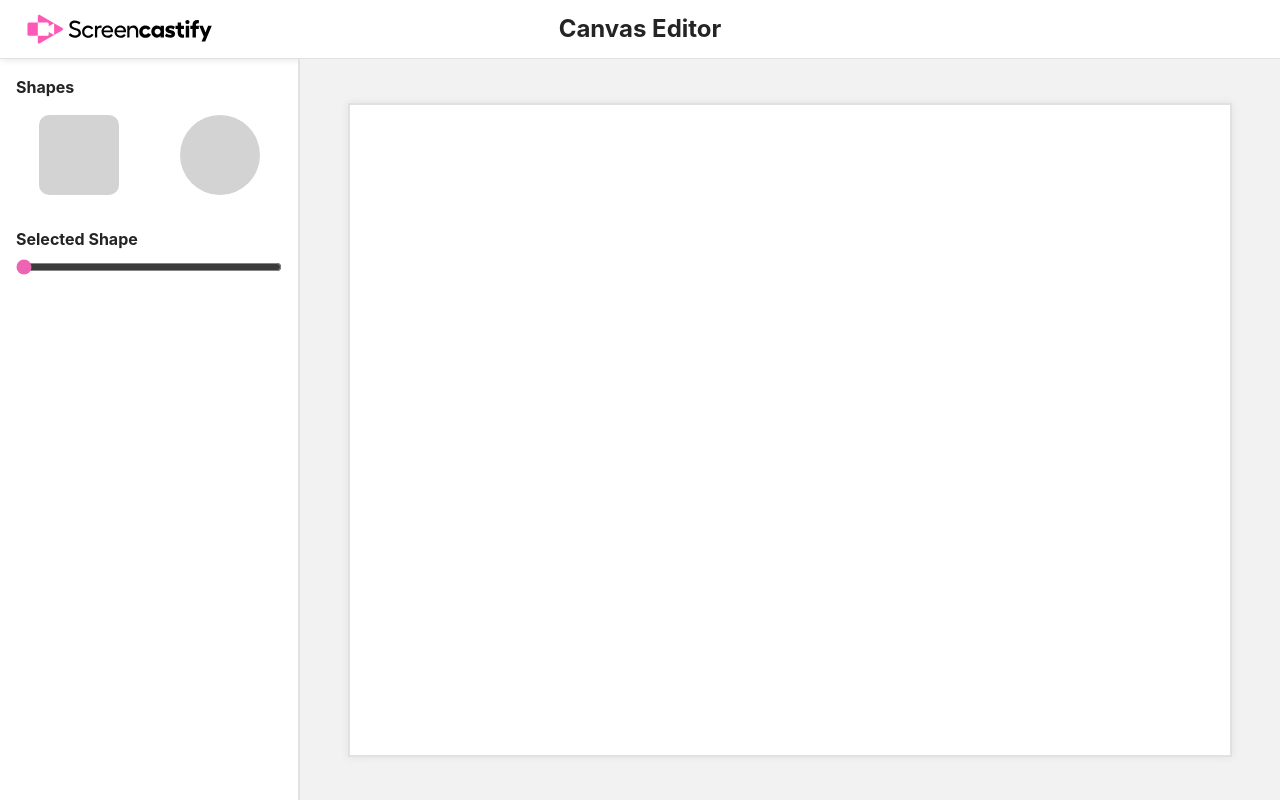
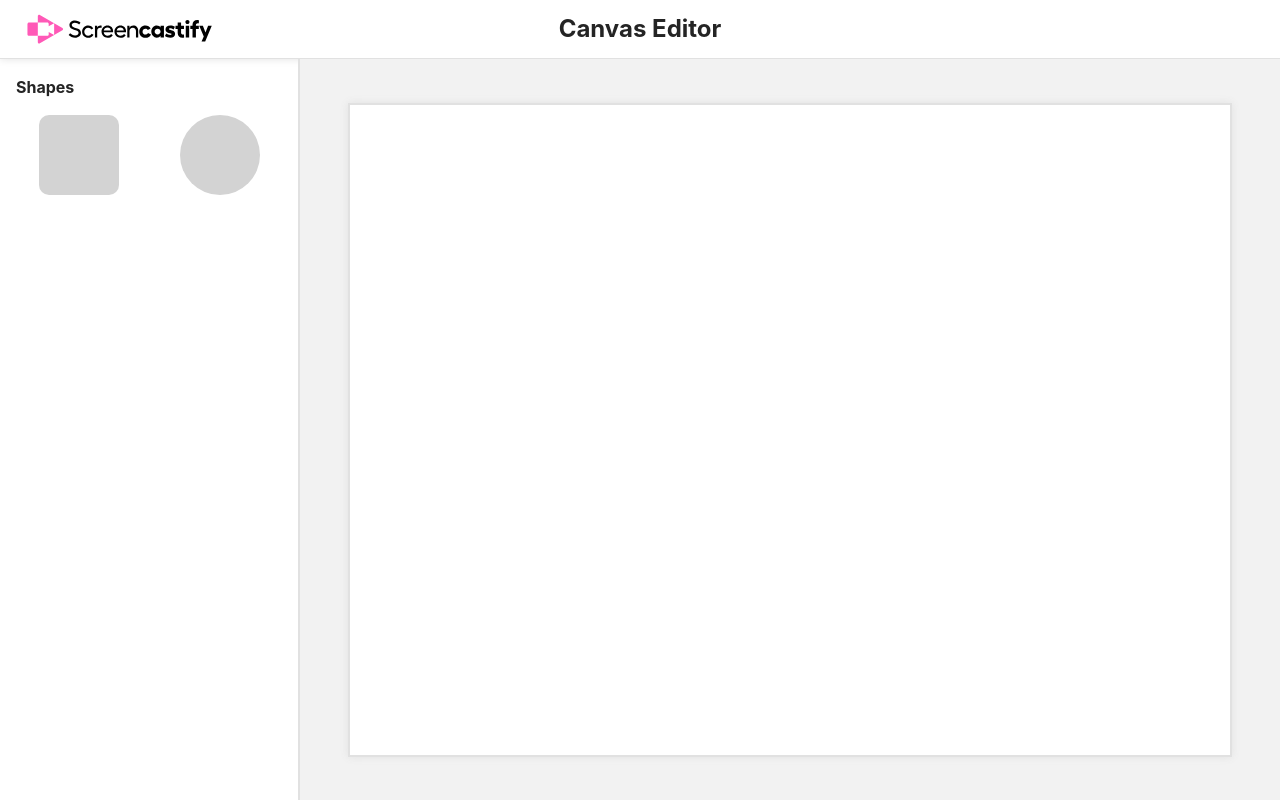
Before and after one commit to oriohol95/canvas-editor, a React (Vite) app: page / in a window 1280 px wide. Built offline with nearby package versions, Linux system fonts and the light colour scheme.

Commit message:
fix: deleteSelectedShapes in useCanvas

```diff
--- a/src/components/editor/editor.jsx
+++ b/src/components/editor/editor.jsx
@@ -1,4 +1,4 @@
-import { useState, useEffect } from 'react'
+import { useState, useEffect, useMemo } from 'react'
 import { BsCircleFill, BsFillSquareFill } from 'react-icons/bs'
 import { Button, Slider } from '../../components'
 import { useCanvas } from './useCanvas'
@@ -18,10 +18,13 @@ export default function Editor () {
     ...events
   } = useCanvas()
 
+  const selectedShape = useMemo(() => {
+    if (selectedShapes.length === 1) return shapes[selectedShapes.at(0)]
+    return null
+  }, [selectedShapes])
+
   useEffect(() => {
-    console.log('newShapes', shapes)
-    console.log('newSelectedShapes', selectedShapes)
-    console.log(shapes[0])
+    console.log(selectedShape)
   }, [shapes, selectedShapes])
 
   const addNewRectangle = () => {
@@ -56,11 +59,13 @@ export default function Editor () {
             </Button>
           </div>
         </section>
+        {selectedShape && (
           <section className={styles.block}>
             <p className={styles.title}>
               <b>Selected Shape</b>
             </p>
             <div className={styles.shapesContainer}>
+
               <Slider
                 label='Width'
                 value={width}
@@ -68,6 +73,7 @@ export default function Editor () {
               />
             </div>
           </section>
+        )}
       </aside>
       <div className={styles.container}>
         <canvas
--- a/src/components/editor/useCanvas.js
+++ b/src/components/editor/useCanvas.js
@@ -27,12 +27,6 @@ export const useCanvas = () => {
   }
 
   useEffect(() => {
-    window.addEventListener('keydown', onKeyDown)
-    window.addEventListener('keyup', onKeyUp)
-
-    canvasRef.current.style.background = 'white'
-    contextRef.current = canvasRef.current.getContext('2d')
-
     const handleResize = () => {
       contextRef.current.canvas.width = window.innerWidth - CANVAS_PADDING_WIDTH
       contextRef.current.canvas.height = window.innerHeight - CANVAS_PADDING_HEIGHT
@@ -40,18 +34,20 @@ export const useCanvas = () => {
       drawShapes()
     }
 
+    window.addEventListener('keydown', onKeyDown)
+    window.addEventListener('keyup', onKeyUp)
+    window.addEventListener('resize', handleResize)
+
+    canvasRef.current.style.background = 'white'
+    contextRef.current = canvasRef.current.getContext('2d')
+
     handleResize()
-    window.addEventListener('resize', handleResize)
 
     return () => {
       document.removeEventListener('keydown', onKeyDown)
       document.removeEventListener('keyup', onKeyUp)
       window.removeEventListener('resize', handleResize)
     }
-  }, [])
-
-  useEffect(() => {
-    drawShapes()
   }, [shapes, selectedShapes])
 
   const drawShapes = () => {
```
Lines whose indentation alone changed are shown as unchanged.
